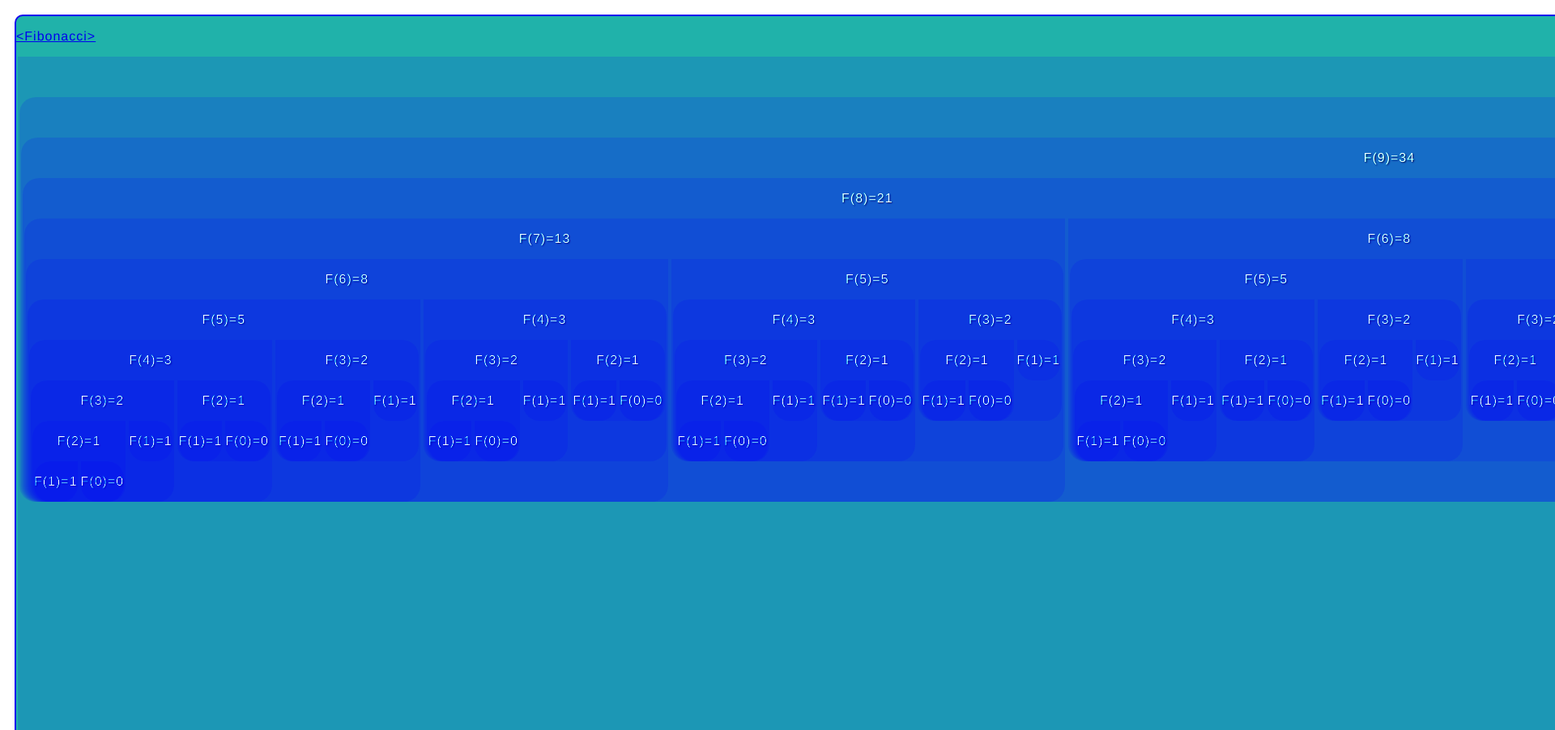
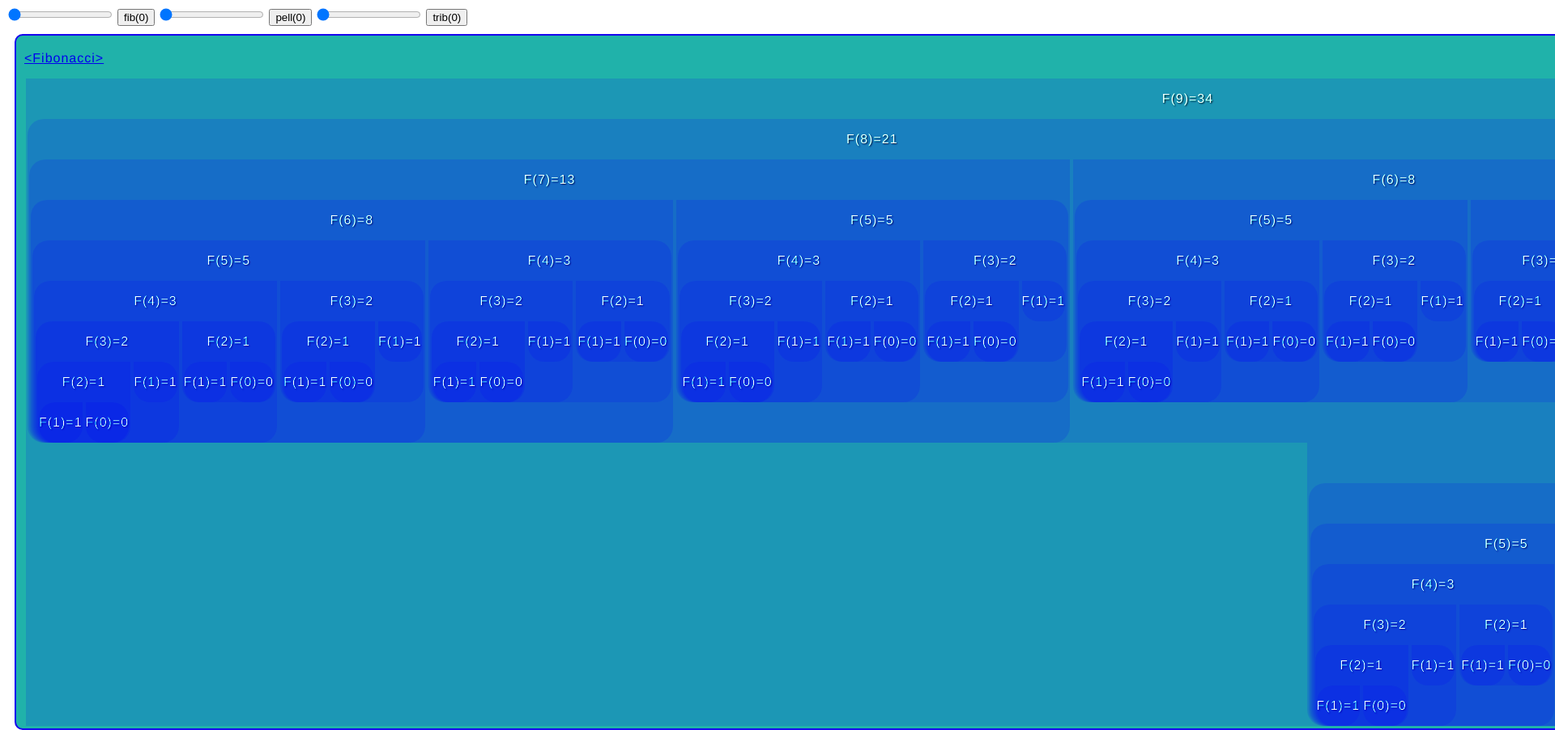
Before and after one commit to mattofthekidd/cs2610-fib, a plain HTML site: page index.html in a window 1280 px wide. Shown: the top 902 px of the page at 81% size, 1920 px wide, since content can reach past the window. Drawn offline with Linux system fonts and the light colour scheme.

Commit message:
creating specific sizes for parent div width.

```diff
--- a/index.html
+++ b/index.html
@@ -3,8 +3,19 @@
 <head>
    <meta charset="utf-8">
    <title>(placeholder)</title>
+   <link rel="stylesheet" href="style.css">
 </head>
 <body>
+<form>
+   <input type="range" min="0" max="11" value="0" onchange="fibSlider(this)">
+   <button type="button" onclick="fibButton(this)">fib(0)</button>
+
+   <input type="range" min="0" max="11" value="0">
+   <button type="button">pell(0)</button>
+
+   <input type="range" min="0" max="11" value="0">
+   <button type="button">trib(0)</button>
+</form>
 <script src="scratchpad.js" type="text/javascript"></script>
 </body>
 </html>
--- a/scratchpad.js
+++ b/scratchpad.js
@@ -15,12 +15,12 @@
 	document.title = "JavaScript Recursive Sequences";
 })();
 
+
 /**
  * Creates a div for containing the number series.
  */
 function createDiv() {
 	var div = document.createElement('div');
-	div.setAttribute("class", " stuff-box shadowed fib");
 	document.body.appendChild(div);
 	return div;
 }
@@ -98,11 +98,28 @@ function fibHelper(n) {
 	return {'value': value, 'html': div};
 }
 var fib = function (n, node) {
+	node.setAttribute("class", "fib stuff-box shadowed");
 	node.setAttribute("id", "fib");
 	addLink(node);
 	var tree = fibHelper(n);
-	node.appendChild(tree.html);
+		node.appendChild(tree.html);
+	if(n === 11) {
+		var width = (document.querySelector('body').clientWidth * (n + 1) / (2));
+		node.setAttribute("style", "width:" + width + "px");
+	}
+	else if(n === 10) {
+		var width = (document.querySelector('body').clientWidth * (n+1) / (2.99));
+		node.setAttribute("style", "width:" + width + "px");
+	}
+	else if(n===9) {
+		var width = (document.querySelector('body').clientWidth * (n + 1) / (4.4));
+		node.setAttribute("style", "width:" + width + "px");
+	}
+	else {
+		node.setAttribute("style", "width: auto");
+	}
 };
+
 
 /**
  * Group of functions for generating pell numbers.
@@ -197,84 +214,30 @@ var trib = function (n, node) {
 	node.appendChild(tree.html);
 };
 
+var fibButton = function(me) {
+	var form = me.parentNode;
+	var slider = form.querySelector('input');
+	var value = slider.value;
+	if(value < 0) {
+		value = 0;
+	}
+	var newDiv = createDiv();
+	form.parentNode.appendChild(newDiv);
+	fib(parseInt(value), newDiv);
+};
+
+var fibSlider = function(me) {
+	var form = me.parentNode;
+	var button = form.querySelector('button');
+	button.textContent = 'fib(' + me.value + ')';
+};
+
+
 /**
  * essentially my main function.
  */
 (function () {
-	fib(11, createDiv());
-	pell(11, createDiv());
-	trib(11, createDiv());
+	 fib(9, createDiv());
+	 // pell(11, createDiv());
+	 // trib(11, createDiv());
 })();
-
-/**
- * Used shadowed and stuff-box from in class examples.
- * I had originally tried using width: 50%; for fib-left and fib-right but the layout was all wrong.
- * Looked to in class example for formatting help.
- */
-(function () {
-	var style = document.createElement('style');
-	style.textContent =
-		"a:hover {" +
-		"    color: red;" +
-		"}" +
-		"" +
-		"a {" +
-		"    text-align: left;" +
-		"	 text-shadow: none;" +
-		"}" +
-		"" +
-		"div {" +
-		"    background: lightseagreen;" +
-		"    display: inline-block;" +
-		"}" +
-		"" +
-		"#fib {" +
-		"    width: 8474px;" +
-		"}" +
-		"" +
-		"#pell {" +
-		"    width: 8645px;" +
-		"}" +
-		"" +
-		"#trib {" +
-		"    width: 20189px;" +
-		"}" +
-		"" +
-		".shadowed {" +
-		"    text-shadow: 1px 1px 2px black;" +
-		"    color:       white;" +
-		"}" +
-		".stuff-box {" +
-		"    font-family: 'helvetica neue', helvetica, sans-serif;" +
-		"    letter-spacing: 1px;" +
-		"    text-transform: capitalize;" +
-		"    text-align: center;" +
-		"    margin: 10px;" +
-		"    cursor: pointer;" +
-		"    border-color: rgb(23, 0, 237);" +
-		"    border-radius: 10px;" +
-		"    border-width: 2px;" +
-		"    border-style: solid;" +
-		"}" +
-		"" +
-		".fib div {" +
-		"    background: rgba(23, 0, 237, .15);" +
-		"    margin: 0px 2px 0px 2px;" +
-		"    mix-blend-mode: hard-light;" +
-		"}" +
-		"" +
-		".fib-left {" +
-		"    float: left;" +
-		"	 border-radius: 20px 0px 20px 20px;" +
-		"}" +
-		"" +
-		".fib-right {" +
-		"    float: right;" +
-		"	 border-radius: 0px 20px 20px 20px;" +
-		"}" +
-		"" +
-		".fib-middle {" +
-		"	 border-radius: 0px 0px 20px 20px;" +
-		"}";
-	document.body.appendChild(style);
-})();
--- a/style.css
+++ b/style.css
@@ -7,21 +7,29 @@ a {
     text-shadow: none;
 }
 
-div {
+.fib {
     background: lightseagreen;
+    position: relative;
+    display: inline-block;
+
+}
+
+#fib {
+
+}
+
+#pell {
+    /*width: 8645px;*/
+    background: lightseagreen;
+    position: relative;
     display: inline-block;
 }
 
-#fib {
-    width: 8474px;
-}
+#trib {
+    /*width: 20189px;*/
+    background: lightseagreen;
 
-#pell {
-    width: 8645px;
-}
-
-#trib {
-    width: 20189px;
+    display: inline-block;
 }
 
 .shadowed {
@@ -34,6 +42,7 @@ div {
     letter-spacing: 1px;
     text-transform: capitalize;
     text-align: center;
+    padding: 3px 10px;
     margin: 10px;
     cursor: pointer;
     border-color: rgb(23, 0, 237);
@@ -44,18 +53,25 @@ div {
 
 .fib div {
     background: rgba(23, 0, 237, .15);
+    mix-blend-mode: hard-light;
+    display: inline-block;
     margin: 0px 2px 0px 2px;
-    mix-blend-mode: hard-light;
+
 }
+
 
 .fib-left {
     float: left;
+    display: inline-table;
     border-radius: 20px 0px 20px 20px;
+
 }
 
 .fib-right {
     float: right;
+    display: inline-table;
     border-radius: 0px 20px 20px 20px;
+
 }
 
 .fib-middle {
```
